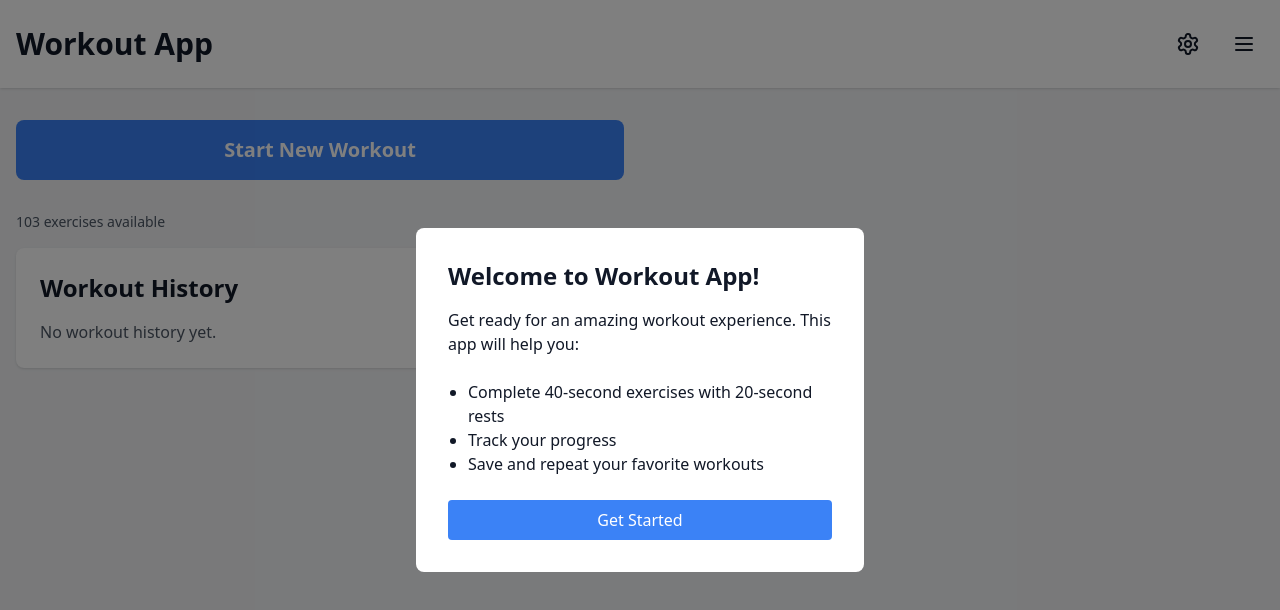
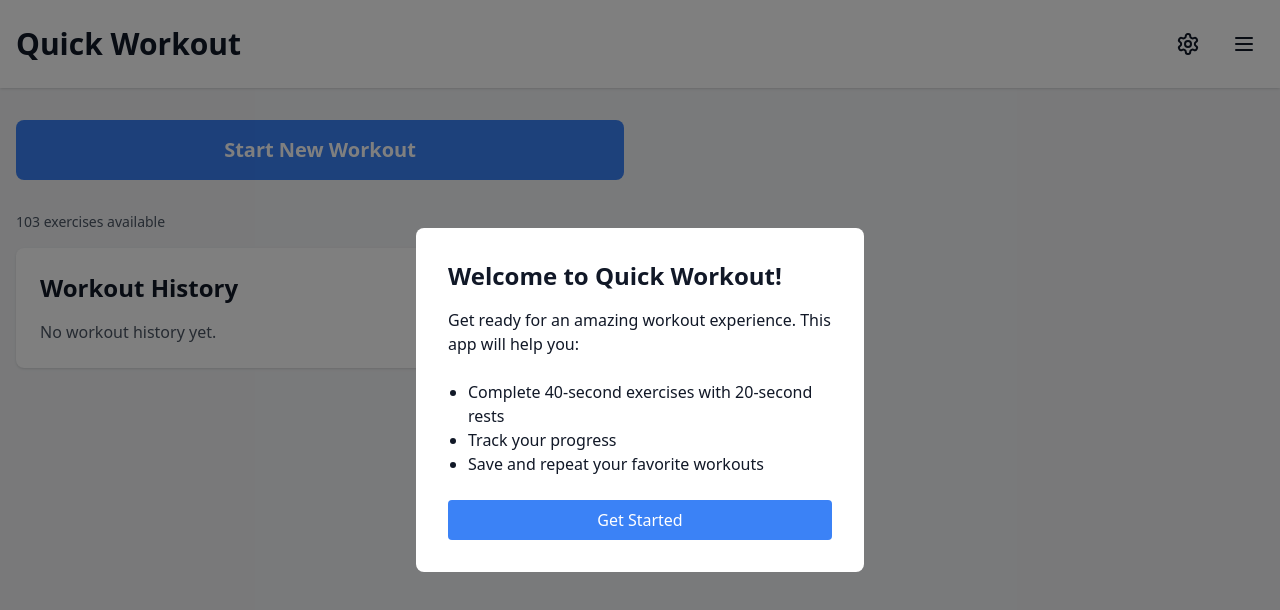
Before and after one commit to amithcabraal/atc-40x40-28, a React (Vite) app: page / in a window 1280 px wide. Shown: the top 610 px of the page. Built offline with nearby package versions, Linux system fonts and the light colour scheme.

Commit message:
Add files via upload

```diff
--- a/src/App.tsx
+++ b/src/App.tsx
@@ -82,15 +82,13 @@ function App() {
   };
 
   const startNewWorkout = () => {
-    // Close resume modal if it's open
     setShowResumeModal(false);
-    // Show workout selection screen
     setShowWorkoutSelection(true);
   };
 
-  const handleStartWorkoutWithSelection = (selectedExercises: Exercise[], duration: number) => {
+  const handleStartWorkoutWithSelection = (selectedExercises: Exercise[], workoutType: 'cardio' | 'strength' | 'yoga' | 'mix', duration: number) => {
     setShowWorkoutSelection(false);
-    startWorkout(selectedExercises);
+    startWorkout(selectedExercises, workoutType, duration);
   };
 
   const handleResumeWorkout = () => {
@@ -106,7 +104,7 @@ function App() {
   const shareApp = async () => {
     try {
       await navigator.share({
-        title: 'Workout App',
+        title: 'Quick Workout',
         text: 'Check out this awesome workout app!',
         url: window.location.href
       });
@@ -124,7 +122,7 @@ function App() {
       {/* Header */}
       <header className="bg-white dark:bg-gray-800 shadow">
         <div className="max-w-7xl mx-auto px-4 py-6 flex justify-between items-center">
-          <h1 className="text-3xl font-bold text-gray-900 dark:text-white">Workout App</h1>
+          <h1 className="text-3xl font-bold text-gray-900 dark:text-white">Quick Workout</h1>
           <div className="flex items-center space-x-4">
             <button
               onClick={() => setShowSettings(true)}
@@ -146,7 +144,7 @@ function App() {
       {showWelcome && (
         <div className="fixed inset-0 bg-black bg-opacity-50 flex items-center justify-center z-50">
           <div className="bg-white dark:bg-gray-800 rounded-lg p-8 max-w-md m-4">
-            <h2 className="text-2xl font-bold mb-4 dark:text-white">Welcome to Workout App!</h2>
+            <h2 className="text-2xl font-bold mb-4 dark:text-white">Welcome to Quick Workout!</h2>
             <p className="mb-6 dark:text-gray-300">
               Get ready for an amazing workout experience. This app will help you:
             </p>
@@ -177,12 +175,11 @@ function App() {
       {/* Workout Selection Screen */}
       {showWorkoutSelection && (
         <div className="fixed inset-0 bg-black bg-opacity-50 flex items-center justify-center z-50">
-          <div className="max-w-md w-full mx-4">
-            <WorkoutSelection
-              onStartWorkout={handleStartWorkoutWithSelection}
-              exercises={exerciseData.exercises}
-            />
-          </div>
+          <WorkoutSelection
+            onStartWorkout={handleStartWorkoutWithSelection}
+            exercises={exerciseData.exercises}
+            onClose={() => setShowWorkoutSelection(false)}
+          />
         </div>
       )}
 
@@ -264,7 +261,7 @@ function App() {
             </div>
             <WorkoutHistory
               sessions={sessions}
-              onRepeat={(session) => startWorkout(session.exercises)}
+              onRepeat={(session) => startWorkout(session.exercises, session.stats?.workoutType || 'mix', session.stats?.selectedDuration || 30)}
             />
           </div>
         </div>
```
